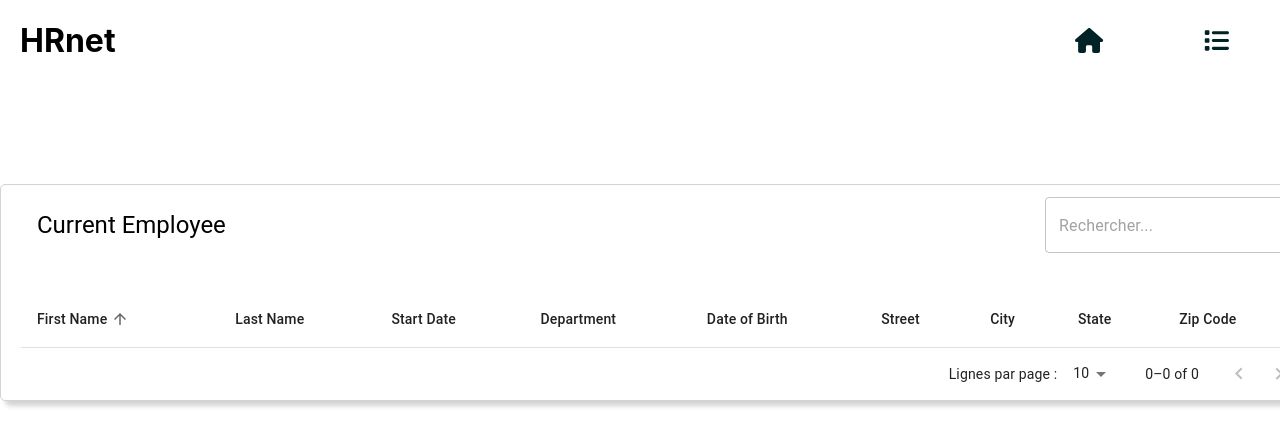
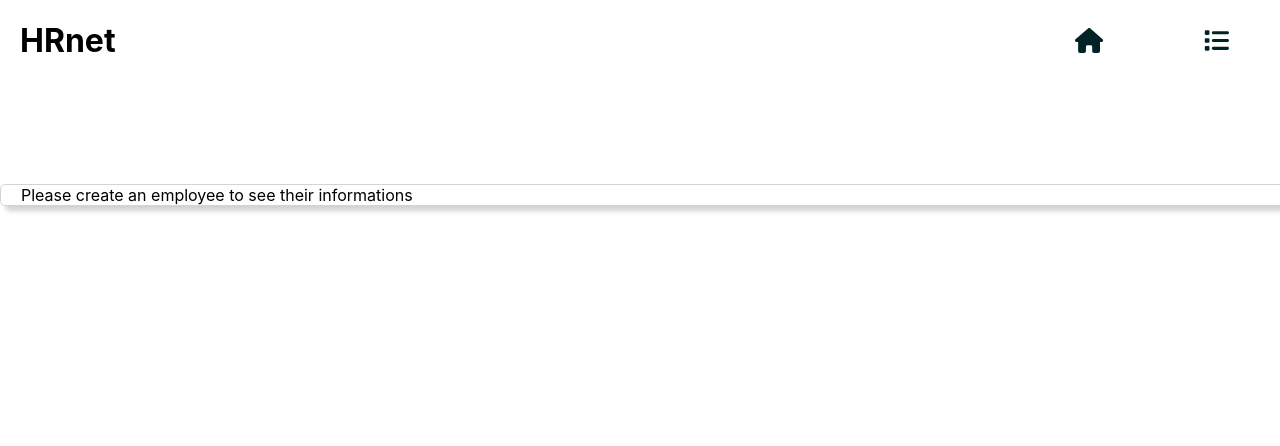
Before and after one commit to Flower-dev/Flore_Malonda_P14_06042022, a React (Create React App) app: page /employeeList in a window 1280 px wide. Shown: the top 446 px of the page. Built offline with nearby package versions, Linux system fonts and the light colour scheme.

Commit message:
test tableau

```diff
--- a/src/pages/EmployeeList.js
+++ b/src/pages/EmployeeList.js
@@ -1,11 +1,18 @@
+import { useState, useEffect } from 'react';
 // components
-import { Typography } from '@mui/material';
+
 import TableSortBox from '../components/Table';
 // custom
 import '../custom/pages/employeeList.scss';
 
 // -----------------------------------------------
 export default function EmployeeList() {
+    const [employeesInfos, setEmployeesInfos] = useState([]);
+
+    useEffect( () => {
+		let data = JSON.parse(localStorage.getItem('infosEmployee'));
+		setEmployeesInfos(data);
+	}, []);
 
     const tableHead  = [
         { label: 'First Name', id: 'firstName' },
@@ -18,21 +25,19 @@ export default function EmployeeList() {
         { label: 'State', id: 'state' },
         { label: 'Zip Code', id: 'zipCode' },
     ]
-
     const tableBody = () => {
-        <Typography>no data</Typography>
+        <p>no data</p>
     }
-
-
     return (
         <div className='table-container'>
+            {employeesInfos?.length >= 1 ?
                 <TableSortBox
                     title='Current Employee'
                     tableHead={tableHead}
                     tableBody={tableBody()}
                     valueLabelBody={false}
-                defaultSort={{order: 'asc', orderBy: 'firstName'}}
                 />
+            : 'Please create an employee to see their informations'}
         </div>
     )
 }
```
Lines whose indentation alone changed are shown as unchanged.
